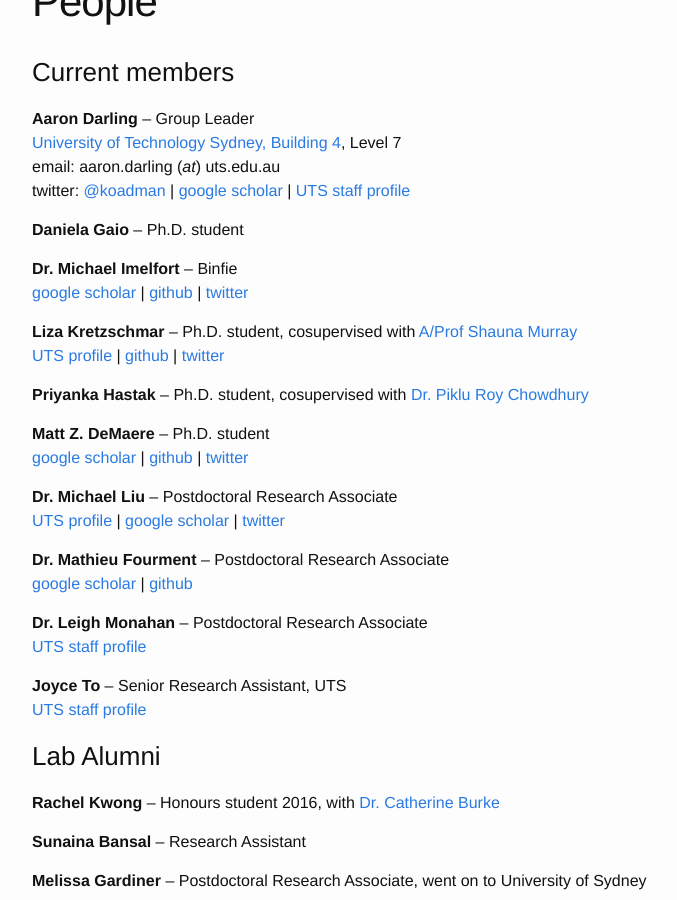
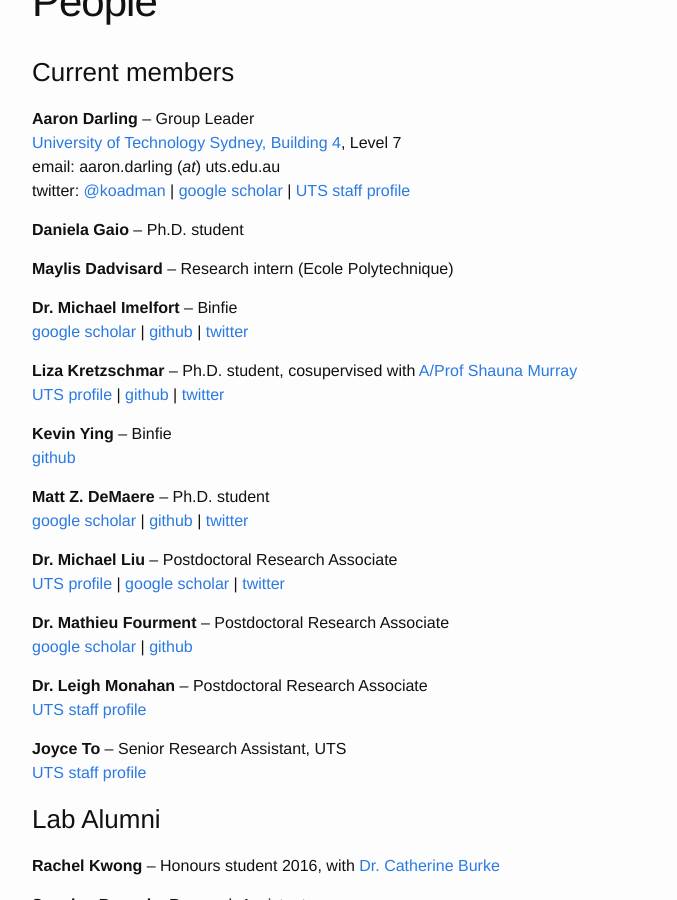
Before and after one commit to koadman/platypusfarm, a Jekyll site: the page built from darlinglab/people.md, in a window 1280 px wide and 900 px high, scrolled down 559 px. Shown: the whole window, without its empty margins (238-915 px from the left). Built offline with Jekyll 4.4.1, drawn with Linux system fonts in a browser that asks for light colours.

Commit message:
updates for 2018

```diff
--- a/darlinglab/people.md
+++ b/darlinglab/people.md
@@ -13,13 +13,16 @@ twitter: [@koadman](http://twitter.com/koadman) | [google scholar](http://schola
 
 **Daniela Gaio** -- Ph.D. student<br/>
 
+**Maylis Dadvisard** -- Research intern (Ecole Polytechnique)<br/>
+
 **Dr. Michael Imelfort** -- Binfie<br/>
 [google scholar](https://scholar.google.com.au/citations?user=Ya40TnAAAAAJ&hl=en&oi=ao) | [github](https://github.com/minillinim) | [twitter](https://twitter.com/minillinim)
 
 **Liza Kretzschmar** -- Ph.D. student, cosupervised with [A/Prof Shauna Murray](http://www.uts.edu.au/staff/shauna.murray)<br/>
 [UTS profile](http://www.uts.edu.au/research-and-teaching/our-research/climate-change-cluster/our-people/research-students/anna-liza) | [github](https://github.com/bubblegirl/) | [twitter](https://twitter.com/hydra_hamster)
 
-**Priyanka Hastak** -- Ph.D. student, cosupervised with [Dr. Piklu Roy Chowdhury](http://www.uts.edu.au/staff/piklu.bhattacharya)<br/>
+**Kevin Ying** -- Binfie<br/>
+[github](https://github.com/kevyin)<br/>
 
 **Matt Z. DeMaere** -- Ph.D. student<br/>
 [google scholar](http://scholar.google.com.au/citations?user=hQTEUsIAAAAJ&hl=en&oi=ao) | [github](https://github.com/cerebis) | [twitter](https://twitter.com/cerebis1)
```
